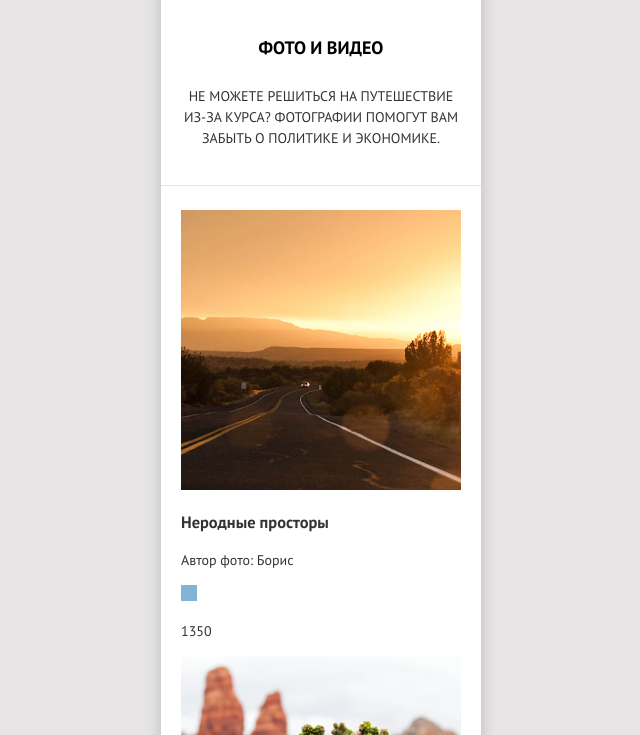
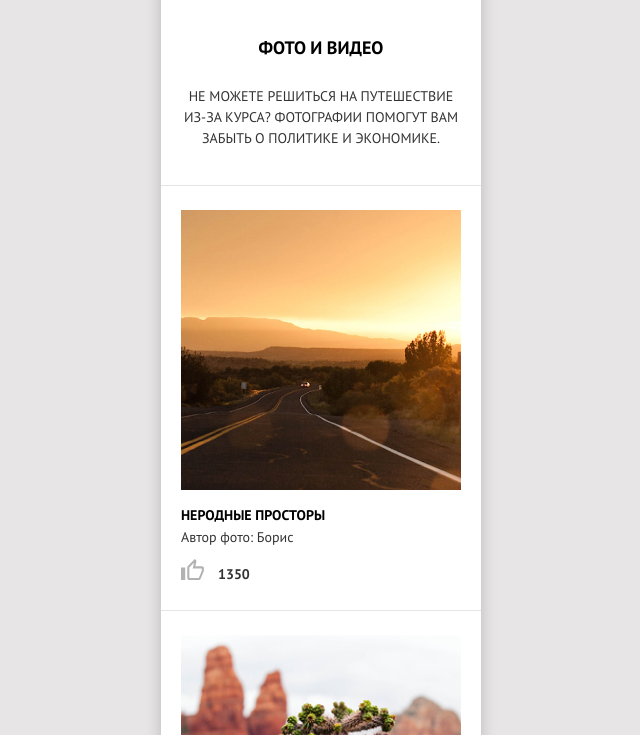
Before and after one commit to htmlacademy-adaptive/775445-sedona-27, a website: page source/catalog.html in a window 1280 px wide. Shown: the part 217-952 px from the top of the page, without its empty margins (319-959 px from the left). Drawn offline with nearby package versions, Linux system fonts and the light colour scheme; files that its build step writes are made by us from their sources.

Commit message:
Заканчивает работу 07.12.2022, сделал блок каталога на внутренней странице мобильной версии

```diff
--- a/source/catalog.html
+++ b/source/catalog.html
@@ -63,8 +63,10 @@
             <a class="card-gallery__link" href="#">
               <img class="card-gallery__image" src="img/gallery/gallery-1-mobile.jpg" width="280" height="280" alt="Дорога которая ведет в мечту">
             </a>
+            <div class="card-gallery__title-wrapper">
               <h3 class="card-gallery__title">Неродные просторы</h3>
               <p class="card-gallery__author">Автор фото: <span class="card-gallery__author">Борис</span></p>
+            </div>
             <div class="card-gallery__like-wrapper">
               <a class="card-gallery__button button" href="#">
                 <span class="visually-hidden">Нравится</span>
@@ -76,8 +78,10 @@
             <a class="card-gallery__link" href="#">
               <img class="card-gallery__image" src="img/gallery/gallery-2-mobile.jpg" width="280" height="280" alt="Редкое растение в Седоне">
             </a>
+            <div class="card-gallery__title-wrapper">
               <h3 class="card-gallery__title">Местная растительность</h3>
               <p class="card-gallery__author">Автор фото: <span class="card-gallery__author">Сергей</span></p>
+            </div>
             <div class="card-gallery__like-wrapper">
               <a class="card-gallery__button button" href="#">
                 <span class="visually-hidden">Нравится</span>
@@ -89,8 +93,10 @@
             <a class="card-gallery__link" href="#">
               <img class="card-gallery__image" src="img/gallery/gallery-3-mobile.jpg" width="280" height="280" alt="Горный серпантин">
             </a>
+            <div class="card-gallery__title-wrapper">
               <h3 class="card-gallery__title">Дорога на север</h3>
               <p class="card-gallery__author">Автор фото: <span class="card-gallery__author">Петр</span></p>
+            </div>
             <div class="card-gallery__like-wrapper">
               <a class="card-gallery__button button" href="#">
                 <span class="visually-hidden">Нравится</span>
@@ -102,8 +108,10 @@
             <a class="card-gallery__link" href="#">
               <img class="card-gallery__image" src="img/gallery/gallery-4-mobile.jpg" width="280" height="280" alt="Тот самый мост дьявола">
             </a>
+            <div class="card-gallery__title-wrapper">
               <h3 class="card-gallery__title">Мост дьявола</h3>
               <p class="card-gallery__author">Автор фото: <span class="card-gallery__author">Антон</span></p>
+            </div>
             <div class="card-gallery__like-wrapper">
               <a class="card-gallery__button button" href="#">
                 <span class="visually-hidden">Нравится</span>
--- a/source/sass/blocks/advantages.scss
+++ b/source/sass/blocks/advantages.scss
@@ -1,4 +1,10 @@
 @use "../mixins";
+
+.advantages {
+  display: flex;
+  flex-direction: column;
+  flex-wrap: wrap;
+}
 
 .advantages__slogan {
   font-weight: 700;
--- a/source/sass/blocks/benefits.scss
+++ b/source/sass/blocks/benefits.scss
@@ -4,6 +4,9 @@
   @include mixins.normalize-list;
   background-color: #ffffff;
   padding: 23px 18px 46px;
+  display: flex;
+  flex-direction: column;
+  flex-wrap: wrap;
 }
 
 .benefits__item:not(:last-child) {
--- a/source/sass/blocks/card-gallery.scss
+++ b/source/sass/blocks/card-gallery.scss
@@ -1,5 +1,69 @@
 @use "../mixins";
+
+.card-gallery {
+  position: relative;
+  display: grid;
+  grid-template-columns: 280px;
+  grid-template-rows: 280px auto auto;
+  grid-row-gap: 11px;
+  padding-top: 24px;
+  padding-bottom: 26px;
+
+  &::after {
+    position: absolute;
+    content: "";
+    left: -20px;
+    bottom: 0;
+    width: 320px;
+    height: 1px;
+    background-color: #e5e5e5;
+    z-index: 3;
+  }
+}
 
 .card-gallery__image {
   @include mixins.normalize-image;
 }
+
+.card-gallery__title {
+  margin: 0;
+  font-size: 14px;
+  font-weight: 700;
+  text-transform: uppercase;
+  color: #000000;
+  padding-top: 4px;
+}
+
+.card-gallery__author {
+  margin: 0;
+  padding-top: 1px;
+}
+
+.card-gallery__like-wrapper {
+  display: grid;
+  grid-template-columns: 23px auto;
+  grid-template-rows: auto;
+  grid-column-gap: 14px;
+}
+
+.card-gallery__button {
+  padding: 0;
+  width: 23px;
+  height: 21px;
+  background-color: transparent;
+  background-image: url("../img/like.svg");
+  background-repeat: no-repeat;
+  background-position: center center;
+
+  &:hover,
+  &:active,
+  &:disabled {
+    background-color: transparent;
+  }
+}
+
+.card-gallery__like-count {
+  margin: 0;
+  padding-top: 5px;
+  font-weight: 700;
+}
--- a/source/sass/blocks/catalog.scss
+++ b/source/sass/blocks/catalog.scss
@@ -2,10 +2,16 @@
 
 .catalog {
   padding: 38px 20px 25px;
+  display: flex;
+  flex-direction: column;
+  flex-wrap: wrap;
 }
 
 .catalog__header {
   position: relative;
+  display: flex;
+  flex-direction: column;
+  flex-wrap: wrap;
 
   &::after {
     position: absolute;
@@ -38,6 +44,9 @@
 }
 
 .catalog__list {
+  display: grid;
+  grid-template-columns: 280px;
+  grid-template-rows: auto;
+
   @include mixins.normalize-list;
-  padding-top: 24px;
 }
--- a/source/sass/blocks/find.scss
+++ b/source/sass/blocks/find.scss
@@ -1,6 +1,9 @@
 .find {
   padding: 39px 18px 49px;
   text-align: center;
+  display: flex;
+  flex-direction: column;
+  flex-wrap: wrap;
 }
 
 .find__title {
--- a/source/sass/blocks/main-index.scss
+++ b/source/sass/blocks/main-index.scss
@@ -1,5 +1,8 @@
 .main-index {
   flex-grow: 1;
+  display: flex;
+  flex-direction: column;
+  flex-wrap: wrap;
 }
 
 .main-index__header {
--- a/source/sass/blocks/main-inner.scss
+++ b/source/sass/blocks/main-inner.scss
@@ -1,5 +1,8 @@
 .main-inner {
   flex-grow: 1;
+  display: flex;
+  flex-direction: column;
+  flex-wrap: wrap;
 }
 
 .main-inner__header {
```
Also changed, not shown: source/img/like.svg (added). Lines whose indentation alone changed are shown as unchanged.
